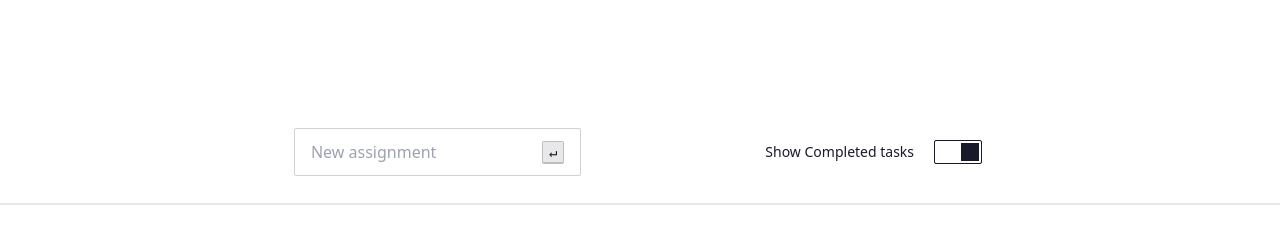
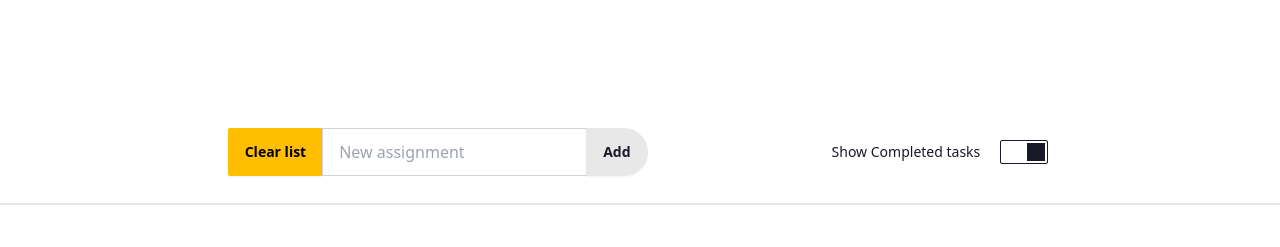
Before and after one commit to zainudinnoori/zainudinnoori.github.io, a plain HTML site: page vue-js-todo.html in a window 1280 px wide. Shown: the top 247 px of the page. Drawn offline with nearby package versions, Linux system fonts and the light colour scheme.

Commit message:
Add clear list feature to vue-todo page

```diff
--- a/vue-js-todo.html
+++ b/vue-js-todo.html
@@ -11,15 +11,18 @@
 
             <div class="flex justify-center">
                 <div class="flex gap-40">
-                    <label class="input input-bordered flex items-center">
-                        <input type="text" class="grow" placeholder="New assignment" @keyup.enter="storeAssignement" v-model="new_assignment" />
-                        <kbd class="kbd kbd-sm">↵</kbd>
-                    </label>
+
+                    <div class="join">
+                        <button class="btn btn-warning" @click="clearAssignments">Clear list</button>
+                        <input class="input input-bordered join-item" placeholder="New assignment" @keyup.enter="storeAssignment" v-model="new_assignment" />
+                        <button class="btn join-item rounded-r-full" @click="storeAssignment">Add</button>
+                    </div>
 
                     <label class="label cursor-pointer">
                         <span class="label-text mx-5">Show Completed tasks</span>
                         <input type="checkbox" class="toggle" v-model="display"/>
                     </label>
+
 
                 </div>
             </div>
@@ -71,10 +74,13 @@
                     toggleDisplay(){
                         this.display = ! this.display
                     },
-                    storeAssignement(){
+                    storeAssignment(){
                         if(this.new_assignment)
                             this.assignments.push({name: this.new_assignment, completed: false, id: this.assignments.length + 1})
                         this.new_assignment = ""
+                    },
+                    clearAssignments(){
+                        this.assignments.length = 0
                     }
                 },
                 computed:{
```
